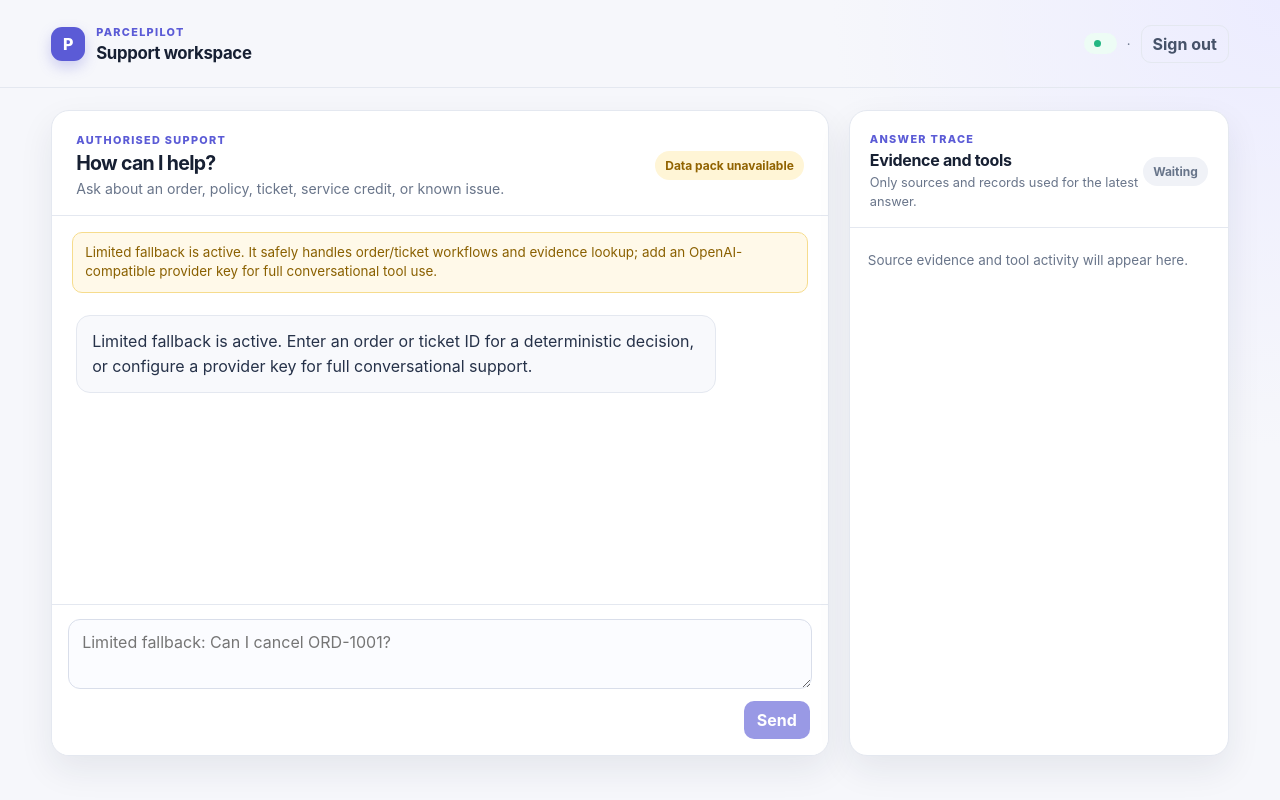
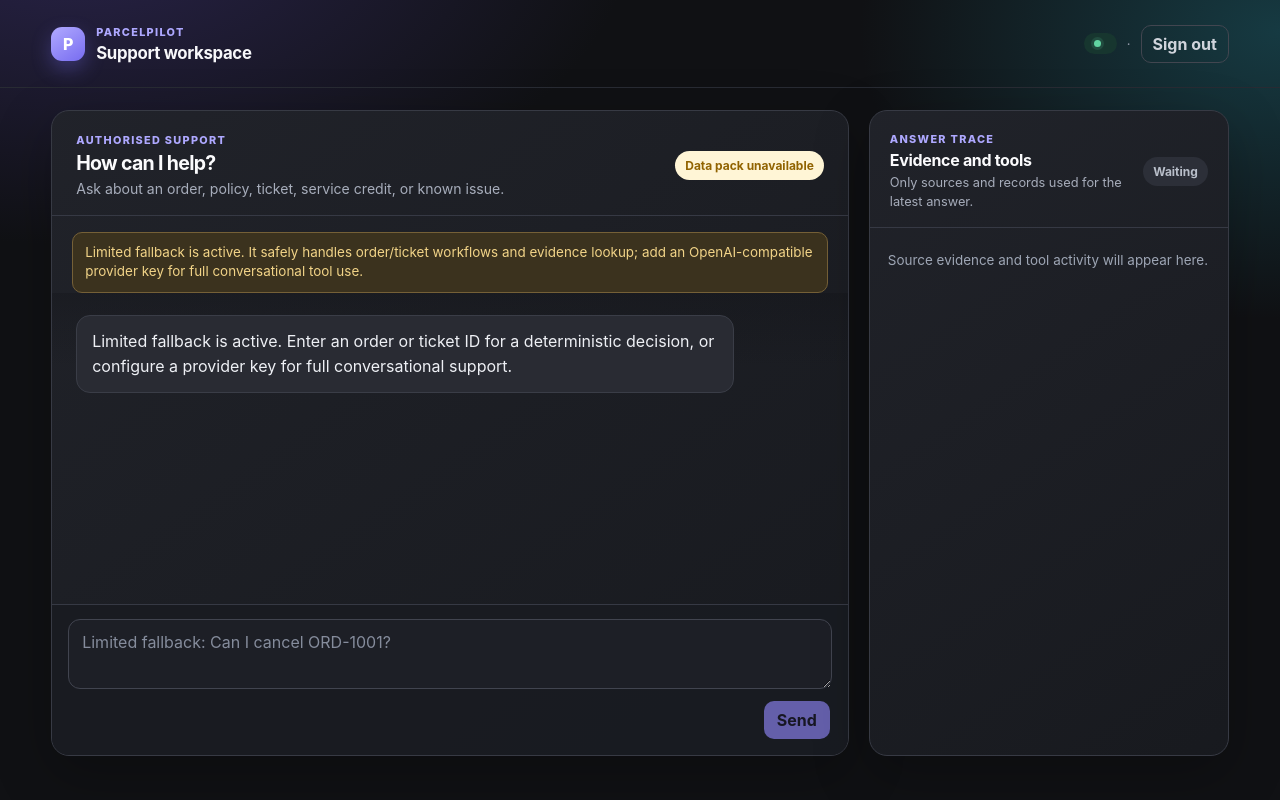
Before and after one commit to kushalgarg101/Cliq, a FastAPI app: template src/parcelpilot/templates/index.html in a window 1280 px wide. Run offline with FastAPI, Linux system fonts and the light colour scheme; the template is opened without the code that fills it, so the values that code supplies are empty.

Commit message:
Add dynamic tool activity chat experience

```diff
--- a/src/parcelpilot/static/app.css
+++ b/src/parcelpilot/static/app.css
@@ -138,3 +138,84 @@
   .chat-title, #messages { padding-left: 16px; padding-right: 16px; }
   .message { max-width: 95%; }
 }
+/* Focused dark workspace theme */
+:root {
+  --bg: #101114;
+  --surface: rgba(27, 29, 35, .92);
+  --surface-soft: #23252d;
+  --ink: #f1f3f7;
+  --muted: #a7adbb;
+  --border: #343741;
+  --brand: #9187ff;
+  --brand-deep: #a79fff;
+  --brand-soft: #2e2a4f;
+  --shadow: 0 18px 56px rgba(0, 0, 0, .25);
+}
+body {
+  background: radial-gradient(900px 520px at 6% -10%, #29234a 0%, transparent 62%), radial-gradient(700px 480px at 100% 4%, #163a42 0%, transparent 60%), var(--bg);
+  color: var(--ink);
+}
+.topbar { border-color: #282b33; max-width: 1540px; }
+.brand-mark { background: linear-gradient(145deg, #b1aaff, #776cf0); box-shadow: 0 8px 20px #766ef055; }
+.eyebrow, .panel-kicker { color: #aea8ff; }
+.topbar h1 { color: #f7f7fa; }
+.identity { color: #9ba2b0; }
+.status { background: #17362f; color: #9de8c7; }
+.status-dot { background: #61d5a2; box-shadow: 0 0 0 3px #61d5a222; }
+.quiet { border-color: #424650; color: #d0d4dc; }
+.quiet:hover { background: #292c34; }
+.layout { grid-template-columns: minmax(0, 1fr) minmax(320px, 360px); max-width: 1540px; }
+.chat-panel, .side-panel { background: linear-gradient(145deg, rgba(33, 35, 42, .97), rgba(24, 26, 31, .97)); border-color: #373a44; box-shadow: var(--shadow); }
+.chat-title, .evidence-heading, #chat-form { border-color: #363944; }
+.chat-title h2, .evidence-heading h2 { color: #fbfbfd; }
+.chat-title p:not(.panel-kicker), .subtle { color: #a7adbb; }
+.scope-chip { background: #2f2a52; color: #c3bfff; }
+#messages { background: linear-gradient(180deg, rgba(15, 16, 20, .28), transparent 24%); scrollbar-color: #4b4e59 transparent; }
+.message.assistant { background: #292b33; border-color: #3a3d47; color: #eef0f5; }
+.message.user { background: linear-gradient(135deg, #786df1, #9086fb); box-shadow: 0 8px 22px #766ef02f; }
+.message hr { border-color: #424550; }
+.md-table th, .md-table td { border-color: #444753; }
+.md-table th { background: #333640; }
+.message-note { color: #aab1c0; }
+.message-note::before { background: #aea8ff; }
+#chat-form { background: rgba(25, 27, 33, .94); }
+textarea, input:not([type="hidden"]) { background: #1d1f26; border-color: #41444f; color: #f4f5f8; }
+textarea::placeholder { color: #858c9c; }
+textarea:focus, input:not([type="hidden"]):focus { background: #20222a; border-color: #9187ff; box-shadow: 0 0 0 3px #9187ff22; }
+button { background: #9389ff; color: #181626; }
+button:hover { background: #afa7ff; }
+.event-count { background: #2c2f38; color: #b9bfca; }
+.event { background: #22242b; border-color: #393c47; }
+.event-header { background: #292c34; border-color: #3a3d47; }
+.tool-icon { background: #343052; color: #c5c0ff; }
+.event h3 { color: #eef0f5; }
+.event-detail { color: #b9bfca; }
+.source-detail { border-color: #393c47; }
+.source-detail summary { color: #d9dce5; }
+.source-detail summary::after { color: #b7b1ff; }
+.source-excerpt { background: #1b1d23; color: #aeb5c2; }
+.empty { color: #9ea6b5; }
+.insights-section { border-color: #363944; }
+.signal { background: #262830; border-color: #3a3d47; color: #d8dce4; }
+.signal.p1 { background: #392527; border-color: #6a3c41; }
+.signal.p2 { background: #383022; border-color: #695935; }
+.mode-notice { background: #3b321e; border-color: #756037; color: #f2d488; }
+.login { background: radial-gradient(700px 500px at 10% 0%, #29234a, transparent 60%), var(--bg); }
+.login-card { background: #202229; border-color: #3a3d47; box-shadow: var(--shadow); }
+.login-card > p, details { color: #b0b6c2; }
+
+.activity-message { align-self: flex-start; background: #23252d; border: 1px solid #3d4050; border-radius: 13px; color: #dfe2eb; margin: 0; max-width: min(600px, 88%); overflow: hidden; }
+.activity-header { align-items: center; background: #2a2c36; border-bottom: 1px solid #3c3f4a; display: flex; font-size: .8rem; font-weight: 750; gap: 9px; padding: 10px 12px; }
+.activity-pulse { background: #aaa4ff; border-radius: 50%; box-shadow: 0 0 0 0 #aaa4ff88; height: 7px; width: 7px; animation: activity-pulse 1.4s infinite; }
+.activity-rows { padding: 4px 12px 8px; }
+.activity-row { color: #aeb5c2; font-size: .76rem; line-height: 1.45; margin: 5px 0; padding-left: 17px; position: relative; }
+.activity-row::before { left: 0; position: absolute; }
+.activity-row.pending::before { color: #b8b2ff; content: '◌'; font-size: 1rem; line-height: .75rem; }
+.activity-row.complete::before { color: #7ee0b5; content: '✓'; font-weight: 800; }
+.activity-row.failed::before { color: #ffaaa8; content: '×'; font-weight: 800; }
+.activity-message.failed .activity-pulse { animation: none; background: #ff8f8c; }
+@keyframes activity-pulse { 0% { box-shadow: 0 0 0 0 #aaa4ff88; } 70% { box-shadow: 0 0 0 8px #aaa4ff00; } 100% { box-shadow: 0 0 0 0 #aaa4ff00; } }
+
+@media (min-width: 821px) {
+  .layout { height: calc(100dvh - 110px); }
+}
```
Also changed, not shown: src/parcelpilot/static/app.js (+78 -2 lines).
